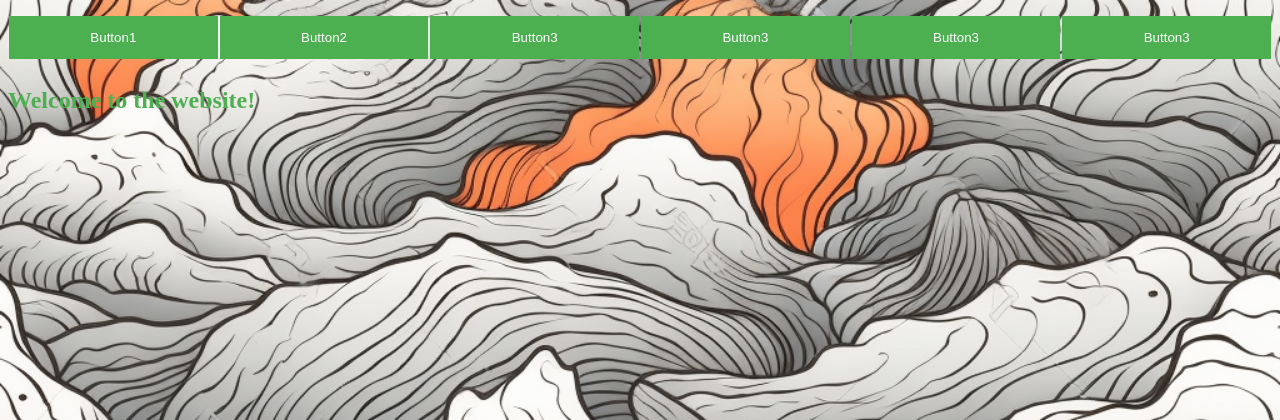
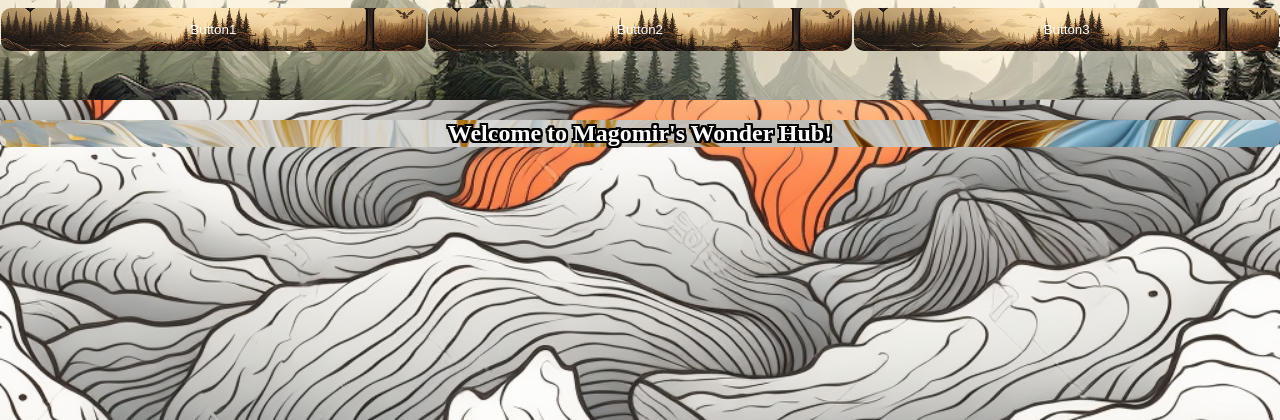
Before and after one commit to maciejsikora2302/MagomirWonderHub, a Flask app: page / in a window 1280 px wide. Shown: the top 420 px of the page. Run offline with Flask 3, Linux system fonts and the light colour scheme.

Commit message:
added some images and stuff

```diff
--- a/webpage/main.py
+++ b/webpage/main.py
@@ -20,7 +20,9 @@ app = Flask(__name__)
 @app.route('/', methods=['GET', 'POST'])
 def home():
 
-    return render_template('index.html', message = 'Welcome to the website!', button_count = 3)
+    message = "Welcome to Magomir's Wonder Hub!"
+
+    return render_template('index.html', message = message, button_count = 3)
 
 
 if __name__ == '__main__':
--- a/webpage/static/styles.css
+++ b/webpage/static/styles.css
@@ -4,7 +4,10 @@ body {
     background-size: cover;
     background-position: center;
     background-attachment: fixed;
-
+    padding: 0;
+    margin: 0;
+    color: white;
+    text-shadow: -1px 0 black, 0 1px black, 1px 0 black, 0 -1px black;
 }
 
 .button-container {
@@ -13,7 +16,10 @@ body {
 }
 
 .button-container input[type="submit"] {
-    background-color: #4CAF50;
+    /* background-color: #4CAF50; */
+    background-image: url(imgs/button1_v2.png);
+    background-size: cover;
+    background-position: center;
     color: white;
     padding: 14px 20px;
     margin: 8px 1px;
@@ -21,12 +27,55 @@ body {
     cursor: pointer;
     width: calc((100% / var(--button-count)) - 2px);  /* Adjusted width to dynamically calculate button width */
     flex: 1;
+    border-radius: 10px;
 }
 
 .button-container input[type="submit"]:hover {
     opacity: 0.8;
 }
 
-h2 {
-    color: #4CAF50;
+.navbar {
+    background-image: url(imgs/navbar2.png);
+    background-size: cover;
+    /* background-repeat: no-repeat; */
+    background-position: center;
+    /* background-attachment: fixed; */
+    width: 100%;
+    height: 100px;
 }
+
+.content-container {
+    background-image: url(imgs/gold_waves.png);
+    background-repeat: repeat;
+    background-size: cover;
+    background-position: center;
+    background-attachment: fixed;
+    text-align: center;
+    opacity: 1;
+    border-radius: 7px;
+    color: white;
+    text-shadow: 1px 1px 0 #000,
+    -1px 1px 0 #000,
+    1px -1px 0 #000,
+    -1px -1px 0 #000,
+    0px 1px 0 #000,
+    0px -1px 0 #000,
+    -1px 0px 0 #000,
+    1px 0px 0 #000,
+    2px 2px 0 #000,
+    -2px 2px 0 #000,
+    2px -2px 0 #000,
+    -2px -2px 0 #000,
+    0px 2px 0 #000,
+    0px -2px 0 #000,
+    -2px 0px 0 #000,
+    2px 0px 0 #000,
+    1px 2px 0 #000,
+    -1px 2px 0 #000,
+    1px -2px 0 #000,
+    -1px -2px 0 #000,
+    2px 1px 0 #000,
+    -2px 1px 0 #000,
+    2px -1px 0 #000,
+    -2px -1px 0 #000;
+}
--- a/webpage/templates/index.html
+++ b/webpage/templates/index.html
@@ -2,21 +2,24 @@
 <html lang="en">
 <head>
     <meta charset="UTF-8">
-    <title>Website</title>
+    <title>Magomir's Wonder Hub</title>
     <link rel="stylesheet" type="text/css" href="{{ url_for('static', filename='styles.css') }}">
+    <link rel="shortcut icon" type="image/x-icon" href="static/imgs/top_icon.png" />
 </head>
 <body>
-    <div class="button-container" id="buttonContainer">
-        <input type="submit" name="button" value="Button1" onclick="changeBackground('pattern.png')">
-        <input type="submit" name="button" value="Button2" onclick="changeBackground('stag.png')">
-        <input type="submit" name="button" value="Button3" onclick="changeBackground('tree.png')">
-        <input type="submit" name="button" value="Button3" onclick="changeBackground('tree.png')">
-        <input type="submit" name="button" value="Button3" onclick="changeBackground('tree.png')">
-        <input type="submit" name="button" value="Button3" onclick="changeBackground('tree.png')">
+    <div class="navbar">
+        <div class="button-container" id="buttonContainer">
+            <input type="submit" name="button" value="Button1" onclick="changeBackground('pattern.png')">
+            <input type="submit" name="button" value="Button2" onclick="changeBackground('stag.png')">
+            <input type="submit" name="button" value="Button3" onclick="changeBackground('tree.png')">
+        </div>
+        <h1></h1>
+        <h1></h1>
     </div>
 
-
-    <h2>{{ message }}</h2>
+    <div class="content-container">
+        <h2 >{{ message }}</h2>
+    </div>
 
     <script>
         window.addEventListener('load', function() {
```
Also changed, not shown: webpage/static/buttons.png (added), webpage/static/icons.png (added), webpage/static/imgs/button1.png (added), webpage/static/imgs/button1_v2.png (added), webpage/static/imgs/gold_waves.png (added), webpage/static/imgs/gold_waves2.png (added), webpage/static/imgs/navbar.png (added), webpage/static/imgs/navbar2.png (added), webpage/static/imgs/top_icon.png (added), 2 other files.
